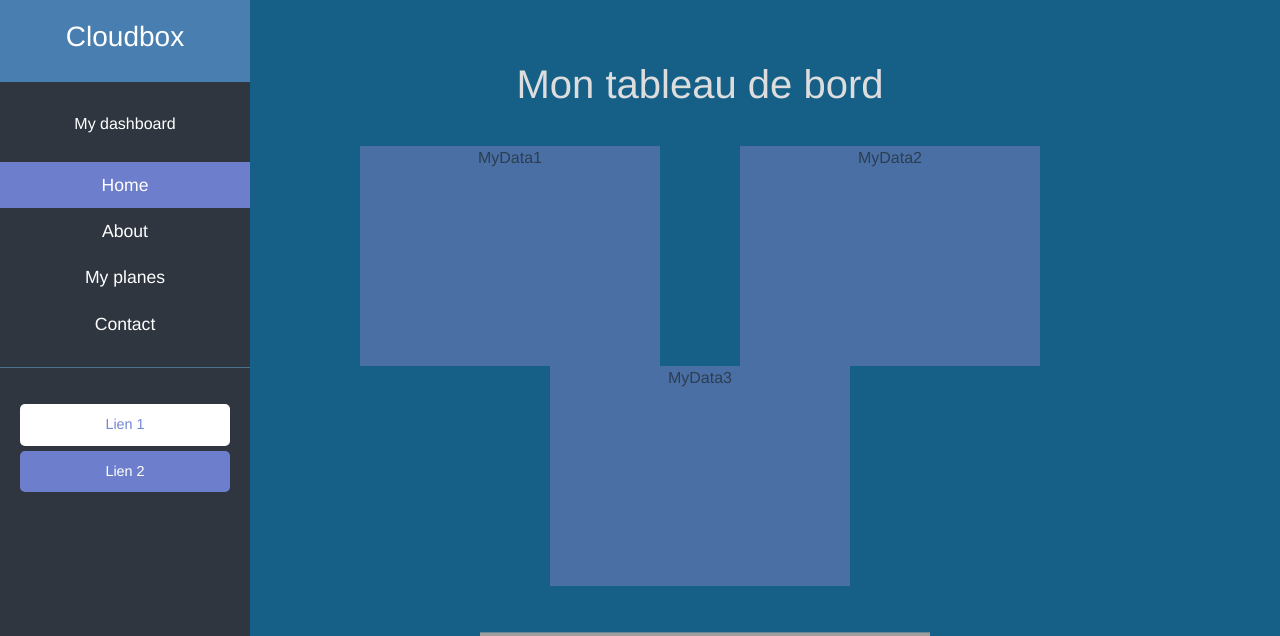
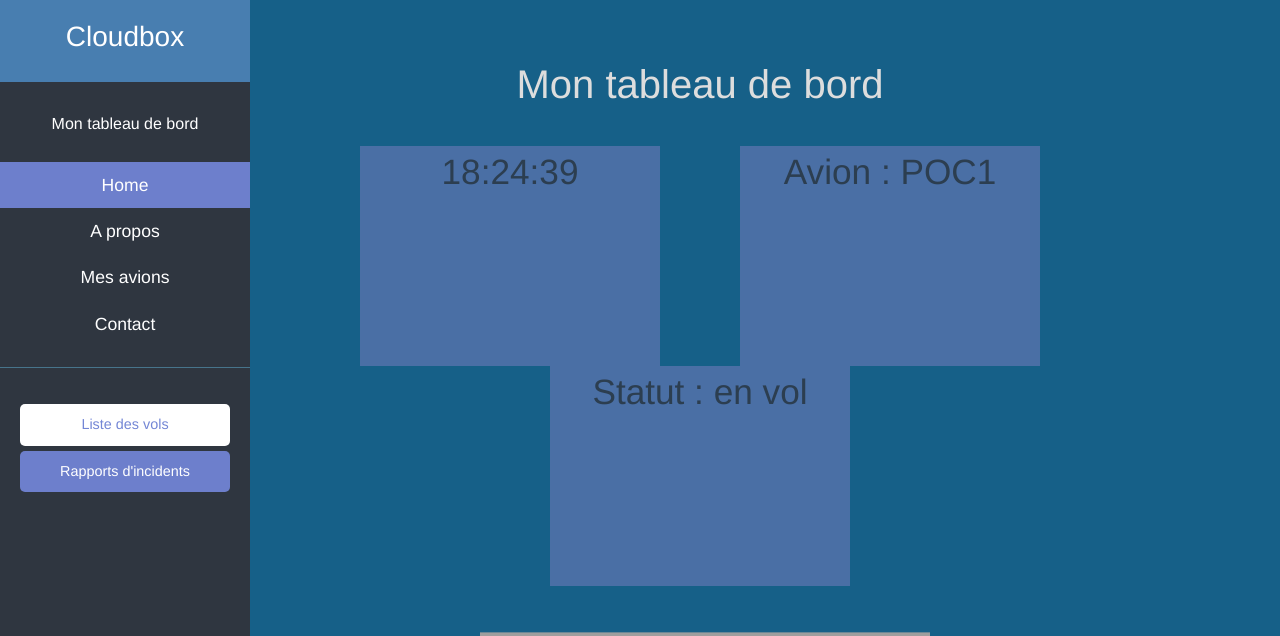
Before and after one commit to Pampah91/cloudboxdb, a Vue app: page /mydashboard in a window 1280 px wide. Shown: the top 636 px of the page. Built offline with nearby package versions, Linux system fonts and the light colour scheme; grey boxes are pictures that could not be loaded.

Commit message:
ajout fonctionnalités

```diff
--- a/src/components/UserForm.vue
+++ b/src/components/UserForm.vue
@@ -5,9 +5,9 @@
   <div class="login-page">
   <div class="form">
     <form class="login-form">
-      <input type="text" placeholder="Nom d'utilisateur"/>
-      <input type="password" placeholder="Mot de passe"/>
-      <button>Se connecter</button>
+      <input type="text" id="user" placeholder="Nom d'utilisateur"/>
+      <input type="password" id="pw" placeholder="Mot de passe"/>
+      <button v-on:click="onLinkClicked()">Se connecter</button>
       <p class="message">Mot de passe oublié? <a href="#">Nous contacter</a></p>
     </form>
   </div>
@@ -18,7 +18,19 @@
 export default {
   name: "UserForm",
 
-  methods: {},
+  methods: {
+    onLinkClicked: function() {
+      var username = document.getElementById("user");
+      var password = document.getElementById("pw");
+      if(username.value == "admin" && password.value == "cloudbox") {
+        // If not authenticated, add a path where to redirect after login.
+        this.$router.push({ name: 'Dashboard'});
+      }
+      else{
+        alert("Identifiants incorrects")
+      }
+    }
+  },
 };
 </script>
 
--- a/src/router/index.js
+++ b/src/router/index.js
@@ -1,5 +1,6 @@
 import { createRouter, createWebHistory } from 'vue-router'
 import Home from '../views/Home.vue'
+import Dashboard from '../views/Dashboard.vue'
 
 const routes = [
   {
@@ -10,7 +11,7 @@ const routes = [
   {
     path: '/mydashboard',
     name: 'Dashboard',
-    component: () => import(/*webpackChunckName: "dashboard" */ '../views/Dashboard.vue')
+    component: Dashboard
   },
   {
     path: "/:catchAll(.*)",
--- a/src/views/Dashboard.vue
+++ b/src/views/Dashboard.vue
@@ -9,15 +9,15 @@
                 </div>
 
                 <ul class="list-unstyled components">
-                    <p>My dashboard</p>
+                    <p>Mon tableau de bord</p>
                     <li class="active">
                         <a href="#homeSubmenu" data-toggle="collapse" >Home</a>
                     </li>
                     <li>
-                        <a href="#">About</a>
+                        <a href="#">A propos</a>
                     </li>
                     <li>
-                        <a href="#">My planes</a>
+                        <a href="#">Mes avions</a>
                     </li>
                     <li>
                         <a href="#">Contact</a>
@@ -25,15 +25,15 @@
                 </ul>
 
                 <ul class="list-unstyled CTAs">
-                    <li><a href="#" class="download">Lien 1</a></li>
-                    <li><a href="#" class="article">Lien 2</a></li>
+                    <li><a href="#" class="download">Liste des vols</a></li>
+                    <li><a href="#" class="article">Rapports d'incidents</a></li>
                 </ul>
             </nav>
 
   <div class="main">
-    <div class="datablock">MyData1</div>
-    <div class="datablock">MyData2</div>
-    <div class="datablock">MyData3</div>
+    <div class="datablock" id="currenttime">{{heure}}</div>
+    <div class="datablock" id="compte">{{planeName}}</div>
+    <div class="datablock">{{planeStatus}}</div>
   </div>
 
 
@@ -46,13 +46,6 @@
         src="https://docs.google.com/spreadsheets/d/e/2PACX-1vTfOE4BVepm36hiMbfzdpyvomHDBCgT4-wt5kap4AG8bz0pzfzKd4T0S0JQU_QjKuMrqKVysY0jf8H4/pubchart?oid=1304253821&amp;format=interactive">
         </iframe>
     </div>
-
-
-
-
-
-
-
 </template>
 
 <script>
@@ -64,6 +57,27 @@ export default {
   name: 'Dashboard',
   components: {
 
+  },
+  data: function(){
+      return{
+        heure: '',
+        planeName:' Avion : POC1',
+        planeStatus: 'Statut : en vol'
+      }
+
+  },
+  created() {
+    setInterval(() => {
+      this.getNow();
+    }, 1000)
+  },
+  methods:{
+    getNow: function() {
+      const today = new Date();;
+      const time = today.getHours() + ":" + today.getMinutes() + ":" + today.getSeconds();
+      const dateTime = time;
+      this.heure = dateTime;
+    },
   }
 }
 
@@ -92,7 +106,11 @@ export default {
     width: 300px;
     height: 220px;
     margin-right: 80px;
+    font-size: 220%;
+    vertical-align: middle;
   }
+
+
 
   .frames{
     margin-left: 130px;
```
